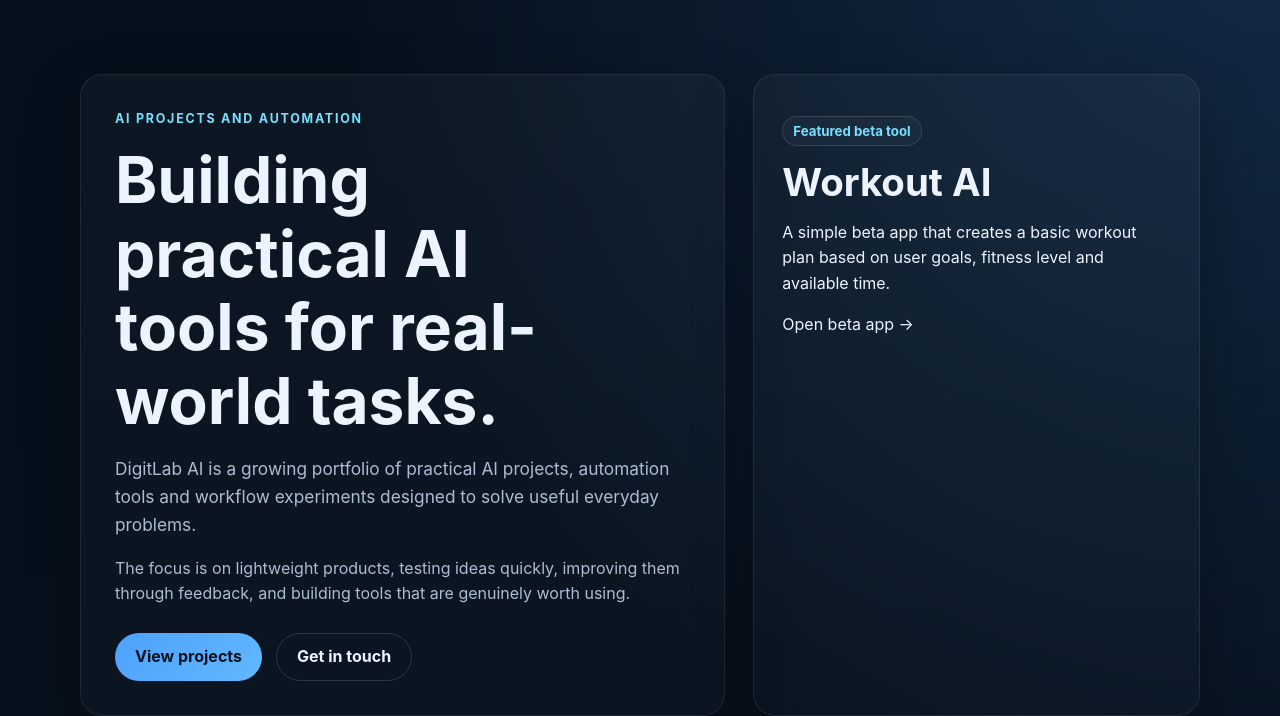
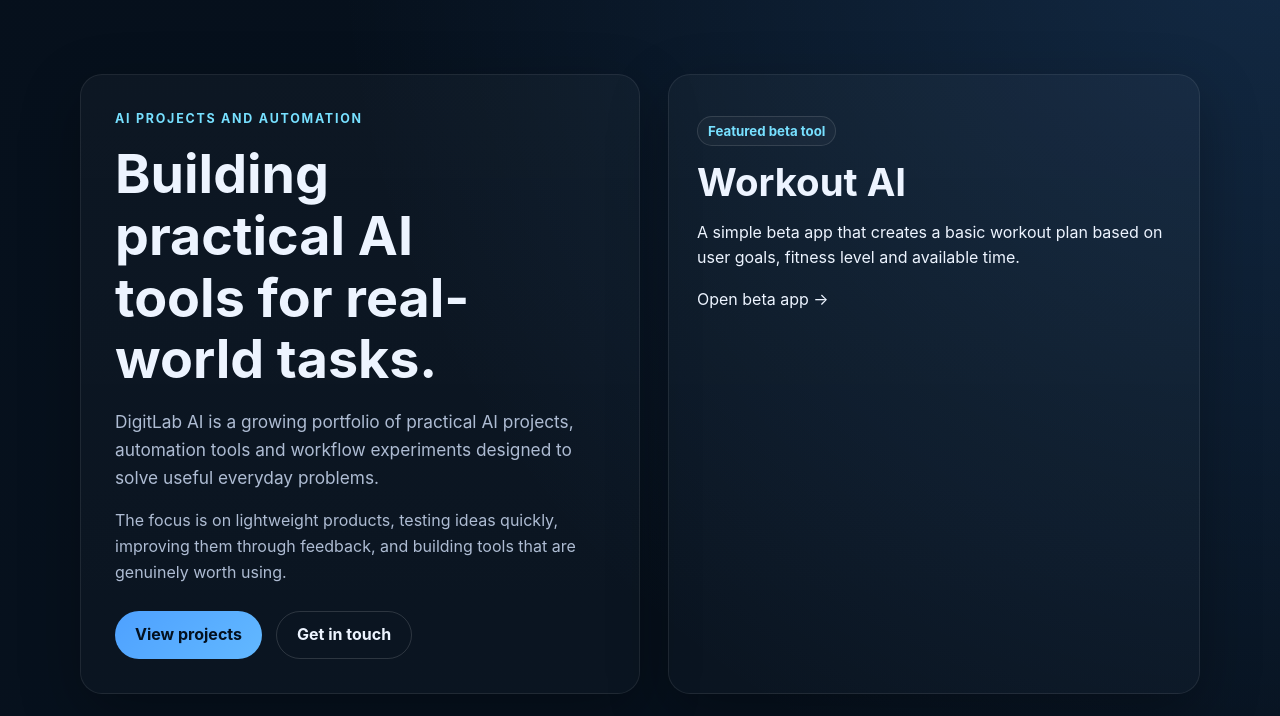
Before and after one commit to danielledzion1978/digitlabai-landing, a plain HTML site: page index.html in a window 1280 px wide. Shown: the part 87-803 px from the top of the page. Drawn offline with Linux system fonts and the light colour scheme.

Commit message:
Adjust grid columns and heading styles in CSS

```diff
--- a/style.css
+++ b/style.css
@@ -85,7 +85,7 @@ a { color: inherit; text-decoration: none; }
 
 .hero-grid {
   display: grid;
-  grid-template-columns: 1.3fr 0.9fr;
+  grid-template-columns: 1fr 0.95fr;
   gap: 28px;
   align-items: stretch;
 }
@@ -119,8 +119,8 @@ h1, h2, h3 {
 }
 
 h1 {
-  font-size: clamp(2.35rem, 5vw, 4.4rem);
-  max-width: 11ch;
+ font-size: clamp(2.1rem, 4.2vw, 3.8rem);
+  max-width: 10ch;
   margin-bottom: 18px;
 }
 
```
